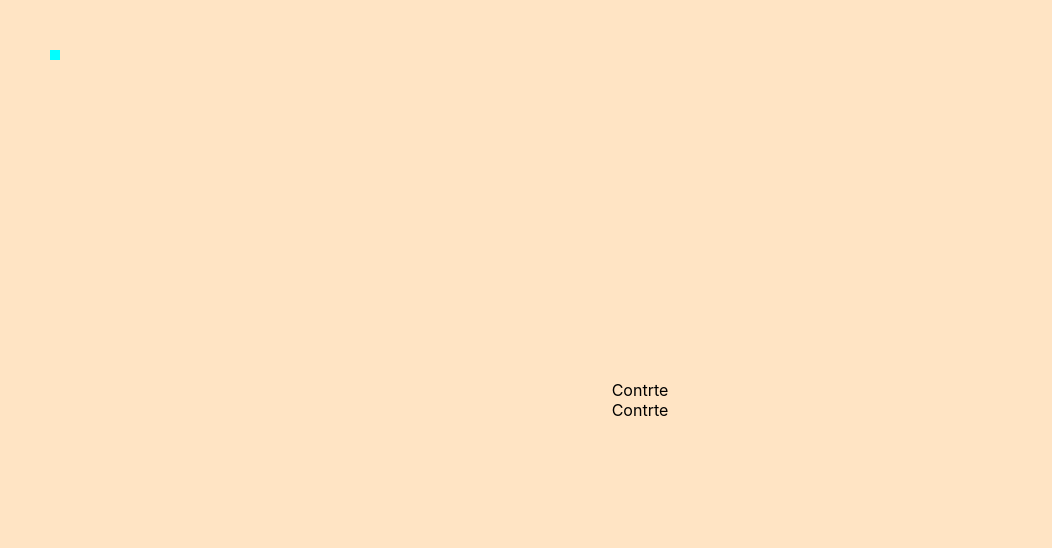
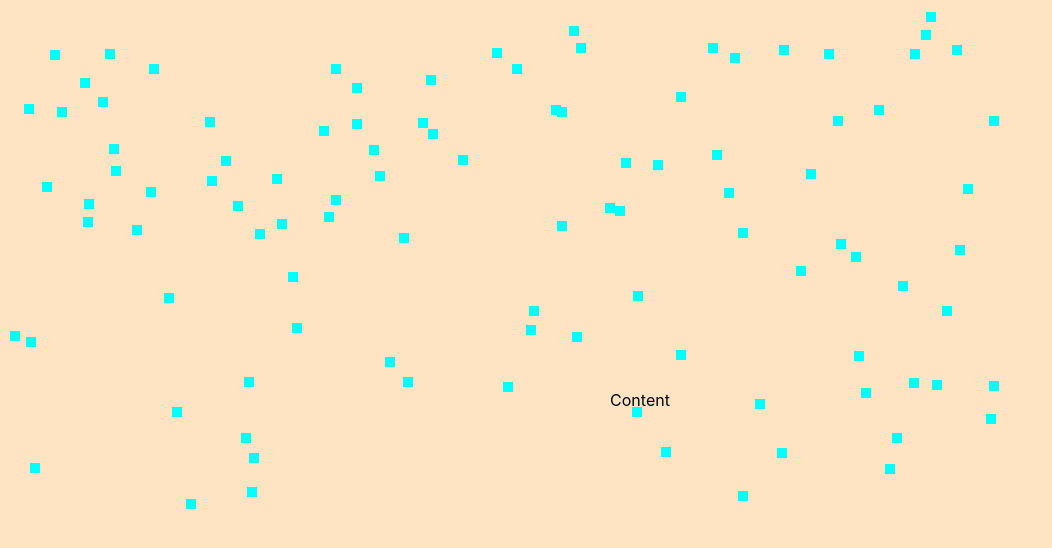
Before and after one commit to maniekins/multi-games, a React app: page / in a window 1280 px wide. Shown: the top 548 px of the page, without its empty margins (0-1052 px from the left). Built offline with nearby package versions, Linux system fonts and the light colour scheme.

Commit message:
Keybaord Provider

```diff
--- a/src/App.tsx
+++ b/src/App.tsx
@@ -6,8 +6,7 @@ function App() {
   return (
     <div className="App">
       <Game>
-        <div>Contrte</div>
-        <div>Contrte</div>
+        <div>Content</div>
       </Game>
     </div>
   );
--- a/src/components/Game/Game.tsx
+++ b/src/components/Game/Game.tsx
@@ -1,6 +1,6 @@
-import React, { useCallback, useState } from 'react';
-import useKeyboardController, { KeysPressed, mapKeys } from '../../commons/Keyboard';
-import { GameProvider } from './context';
+import React, { FunctionComponent, useEffect, useState } from 'react';
+import { KeyboardProvider, useKeyboardContext } from '../../services/Keyboard';
+import { getRandomIntInclusive } from '../../utils';
 import './Game.css';
 import TestNPC from './Objects/TestNPC/TestNPC';
 
@@ -12,12 +12,27 @@ type GameProviderProps = {
   children?: React.ReactNode;
 };
 
-const Game: React.FC<GameProps> = ({ children }) => {
-  // const x = useGameContext();
-  // console.log('Game context', x);
+const Game: FunctionComponent<GameProps> = ({ children }) => {
+  const x = useKeyboardContext();
+
+  useEffect(() => {
+    console.log('x', Date.now());
+  }, [x]);
+  const [xc] = useState(() => {
+    const x = new Array(100);
+    x.fill('');
+    return x;
+  });
+
   return (
     <div className="Game">
       <TestNPC />
+      {xc.map((_, i) => (
+        <TestNPC
+          key={i}
+          startedLocation={{ left: getRandomIntInclusive(10, 1000), top: getRandomIntInclusive(10, 500) }}
+        />
+      ))}
       {children}
     </div>
   );
@@ -25,17 +40,10 @@ const Game: React.FC<GameProps> = ({ children }) => {
 const MemoGame = React.memo(Game);
 
 const GameWithProvider: React.FC<GameProviderProps> = ({ children }) => {
-  const [keyPressed, setKeyPressed] = useState<KeysPressed>(new KeysPressed([]));
-
-  const keyboardCallback = useCallback(({ keys }) => {
-    setKeyPressed(mapKeys(keys, { arrows: true }));
-  }, []);
-  useKeyboardController(keyboardCallback, 200);
-
   return (
-    <GameProvider value={{ keyPressed }}>
+    <KeyboardProvider>
       <MemoGame>{children}</MemoGame>
-    </GameProvider>
+    </KeyboardProvider>
   );
 };
 
--- a/src/components/Game/Objects/TestNPC/TestNPC.tsx
+++ b/src/components/Game/Objects/TestNPC/TestNPC.tsx
@@ -1,17 +1,22 @@
-import React, { useEffect, useState } from 'react';
-import { useGameContext } from '../..';
+import React, { FunctionComponent, useEffect, useState } from 'react';
+import { useKeyboardContext } from '../../../../services/Keyboard';
 import './TestNPC.css';
 
 type Props = {
-  // children?: React.ReactNode;
+  startedLocation?: {
+    left: number;
+    top: number;
+  };
 };
 
-const TestNPC: React.FC<Props> = () => {
-  const { keyPressed } = useGameContext();
-  const [location, setLocation] = useState({
+const TestNPC: FunctionComponent<Props> = ({
+  startedLocation = {
     left: 50,
     top: 50,
-  });
+  },
+}) => {
+  const { keyPressed } = useKeyboardContext();
+  const [location, setLocation] = useState(startedLocation);
 
   useEffect(() => {
     const newLocation = { ...location };
@@ -19,9 +24,12 @@ const TestNPC: React.FC<Props> = () => {
     keyPressed.down() && (newLocation.top += 10);
     keyPressed.left() && (newLocation.left -= 10);
     keyPressed.right() && (newLocation.left += 10);
-    console.log('keyPressed', keyPressed);
     setLocation(newLocation);
   }, [keyPressed]);
+
+  useEffect(() => {
+    // setContextTestNPCLocastion
+  }, [location]);
   return <div className="TestNPC" style={{ left: location.left, top: location.top }}></div>;
 };
 
--- a/src/components/Game/context.tsx
+++ b/src/components/Game/context.tsx
@@ -1,12 +1,11 @@
 import React, { useContext } from 'react';
-import { KeysPressed } from '../../commons/Keyboard';
 
 type InitialStateType = {
-  keyPressed: KeysPressed;
+  something: boolean;
 };
 
 const initialState: InitialStateType = {
-  keyPressed: new KeysPressed([]),
+  something: false,
 };
 const GameContext = React.createContext(initialState);
 
--- /dev/null
+++ b/src/services/Keyboard/context.tsx
@@ -0,0 +1,31 @@
+import React, { useCallback, useContext, useState } from 'react';
+import useKeyboardController, { KeysPressed, mapKeys } from '../../commons/Keyboard';
+
+type InitialStateType = {
+  keyPressed: KeysPressed;
+};
+
+const initialState: InitialStateType = {
+  keyPressed: new KeysPressed([]),
+};
+const KeyboardContext = React.createContext(initialState);
+
+type ProviderProps = {
+  children?: React.ReactNode;
+  // value: typeof initialState;
+};
+export const KeyboardProvider: React.FC<ProviderProps> = ({ children }) => {
+  const [keyPressed, setKeyPressed] = useState<KeysPressed>(new KeysPressed([]));
+
+  const keyboardCallback = useCallback(({ keys }) => {
+    setKeyPressed(mapKeys(keys, { arrows: true }));
+  }, []);
+
+  useKeyboardController(keyboardCallback, 10);
+
+  return <KeyboardContext.Provider value={{ keyPressed }}>{children}</KeyboardContext.Provider>;
+};
+
+export const useKeyboardContext = () => {
+  return useContext(KeyboardContext);
+};
--- /dev/null
+++ b/src/services/Keyboard/index.ts
@@ -0,0 +1 @@
+export * from './context';
--- /dev/null
+++ b/src/utils.ts
@@ -0,0 +1,5 @@
+export function getRandomIntInclusive(min: number, max: number) {
+  min = Math.ceil(min);
+  max = Math.floor(max);
+  return Math.floor(Math.random() * (max - min + 1)) + min;
+}
```
Also changed, not shown: 1 other file (tests, documents, lock files or other folders).
